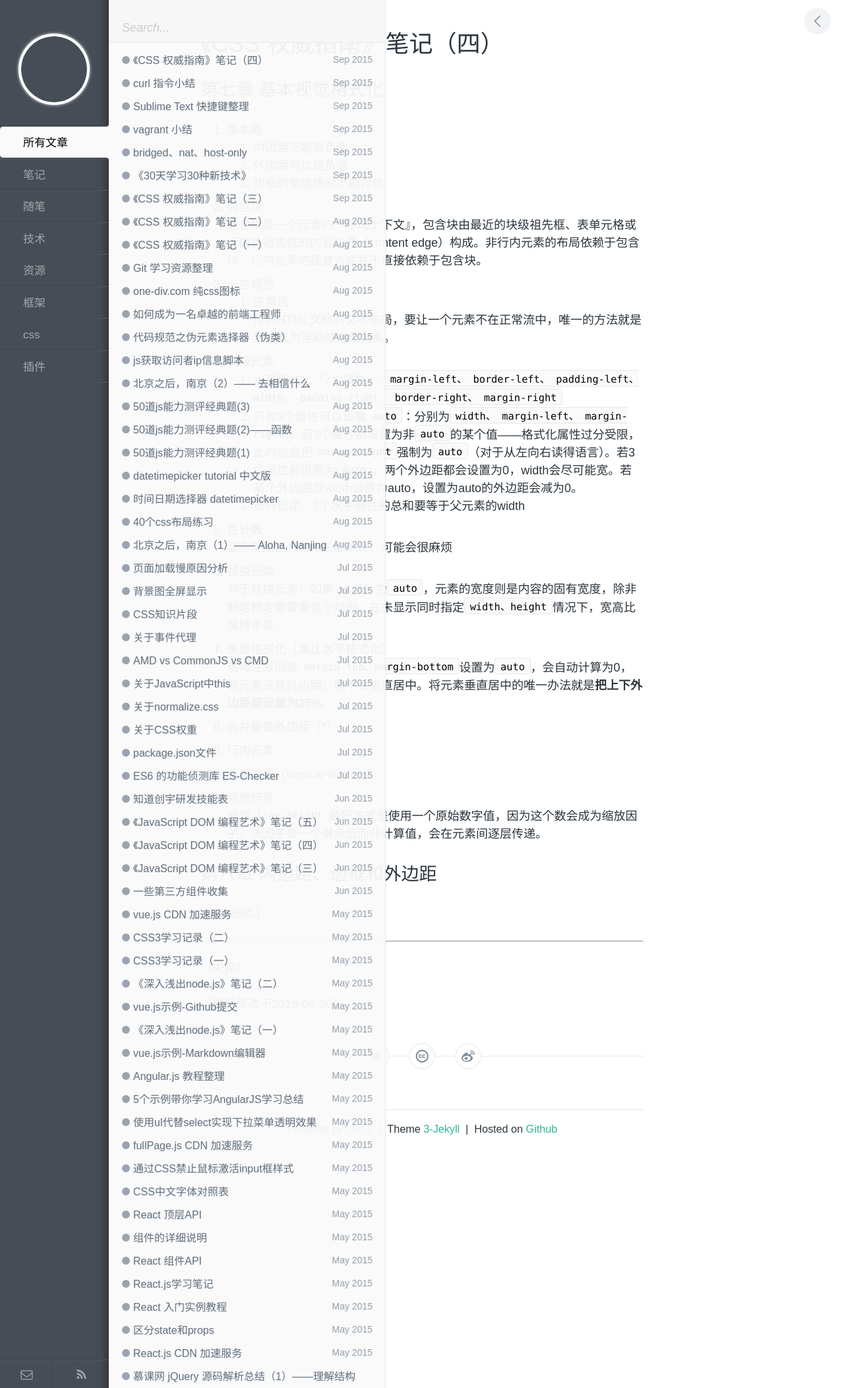
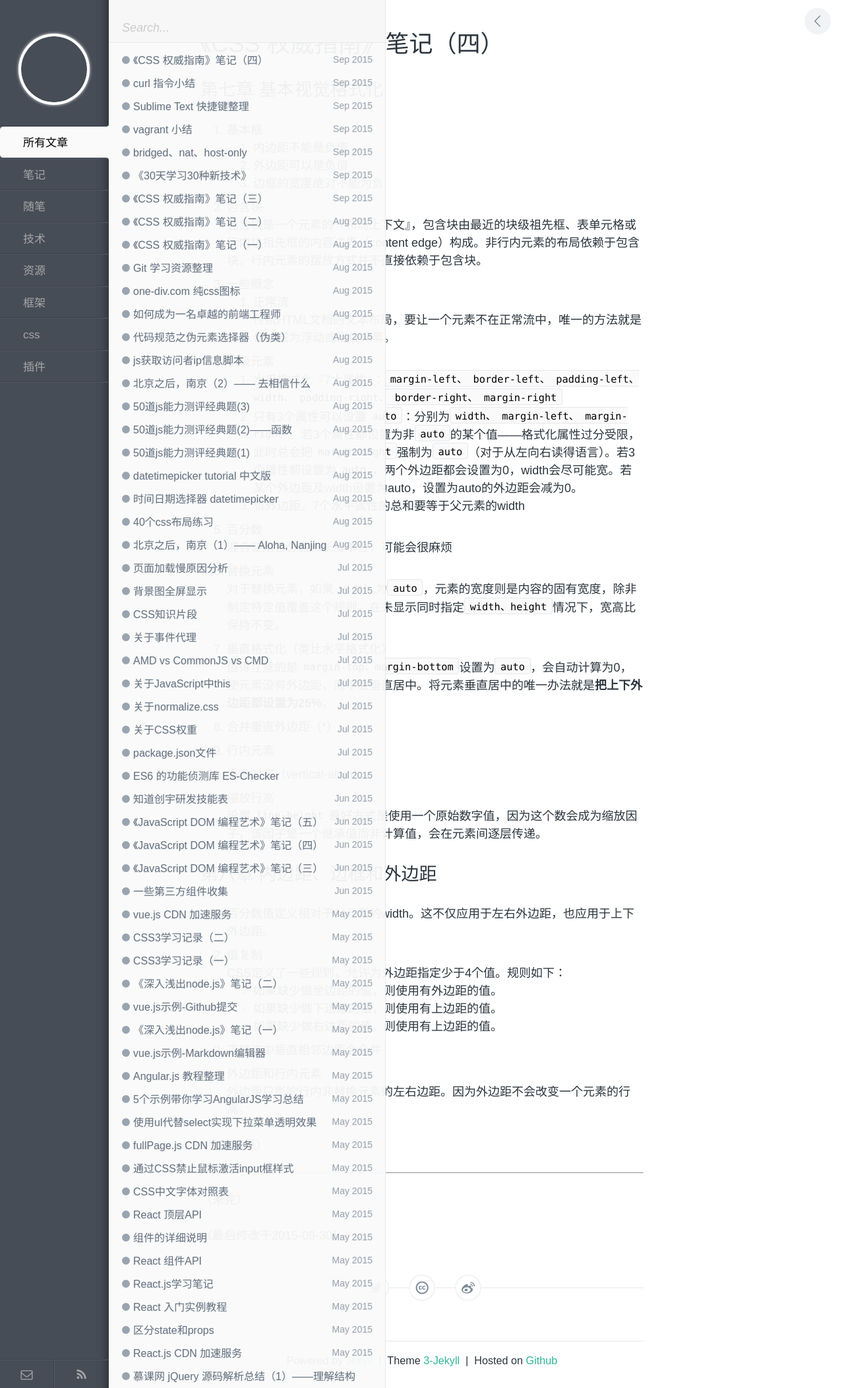
Before and after one commit to byr-gdp/byr-gdp.github.io, a Jekyll site: the page built from _posts/note/2015-09-28-css-guide-4.md, in a window 1280 px wide. Shown: the whole page at 66% size. Built offline with Jekyll 4.4.1, drawn with Linux system fonts in a browser that asks for light colours; comment, search, counter and statistics services are not loaded.

Commit message:
update chapter 8

```diff
--- a/_posts/note/2015-09-28-css-guide-4.md
+++ b/_posts/note/2015-09-28-css-guide-4.md
@@ -55,6 +55,19 @@ description: 《CSS 权威指南》
 
 # 第八章 内边距、边框和外边距
 
+1. 百分数值定义相对于父元素的width。这不仅应用于左右外边距，也应用于上下外边距。
+2. 值复制
+
+	CSS定义了一些规则，允许为外边距指定少于4个值。规则如下：
+
+	* 如果缺少做坐边距的值，则使用有外边距的值。
+	* 如果缺少做下边距的值，则使用有上边距的值。
+	* 如果缺少做右边距的值，则使用有上边距的值。
+
+3. 正常流中垂直相邻边距会合并
+4. 外边距和行内元素
+
+	外边距只影响行内非替换元素的左右边距。因为外边距不会改变一个元素的行高。
 
 
 
@@ -66,7 +79,8 @@ description: 《CSS 权威指南》
 
 
 
-（接235页）
+
+（接252页）
 
 ---
 
```
